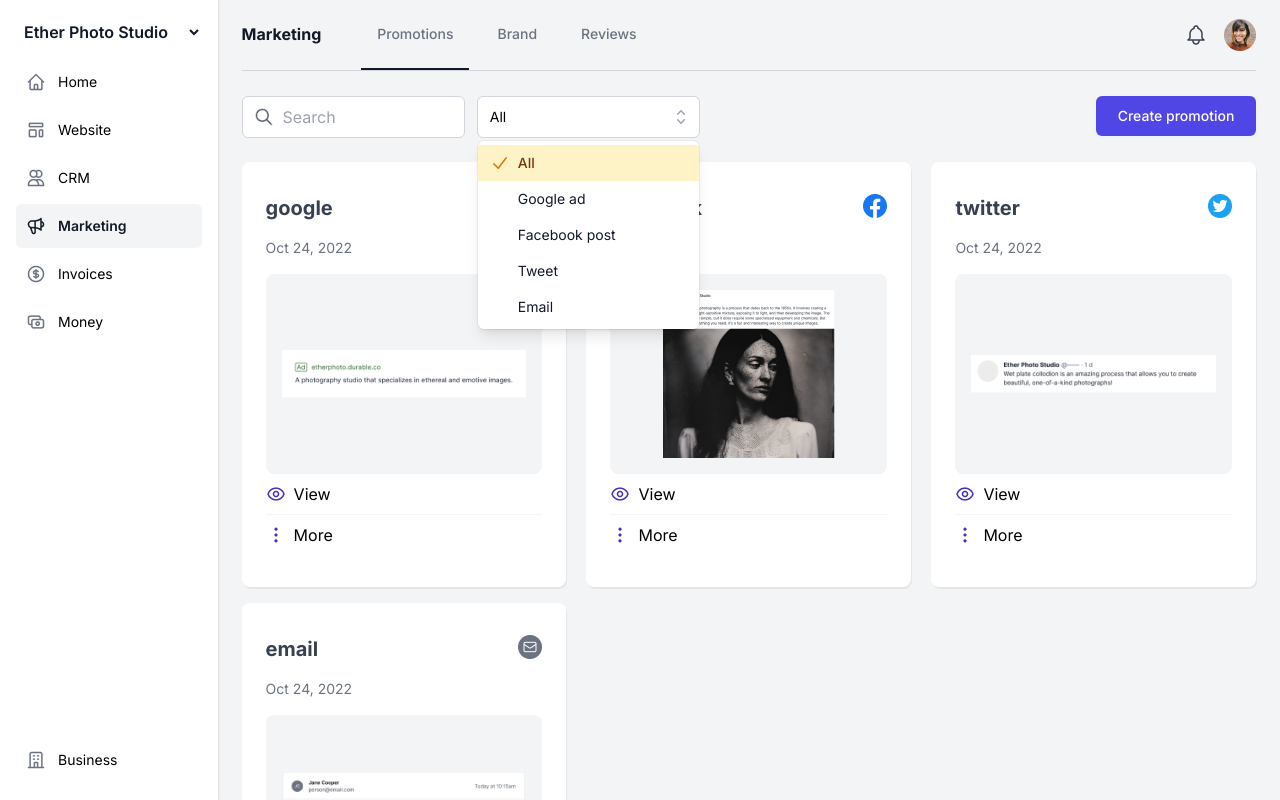
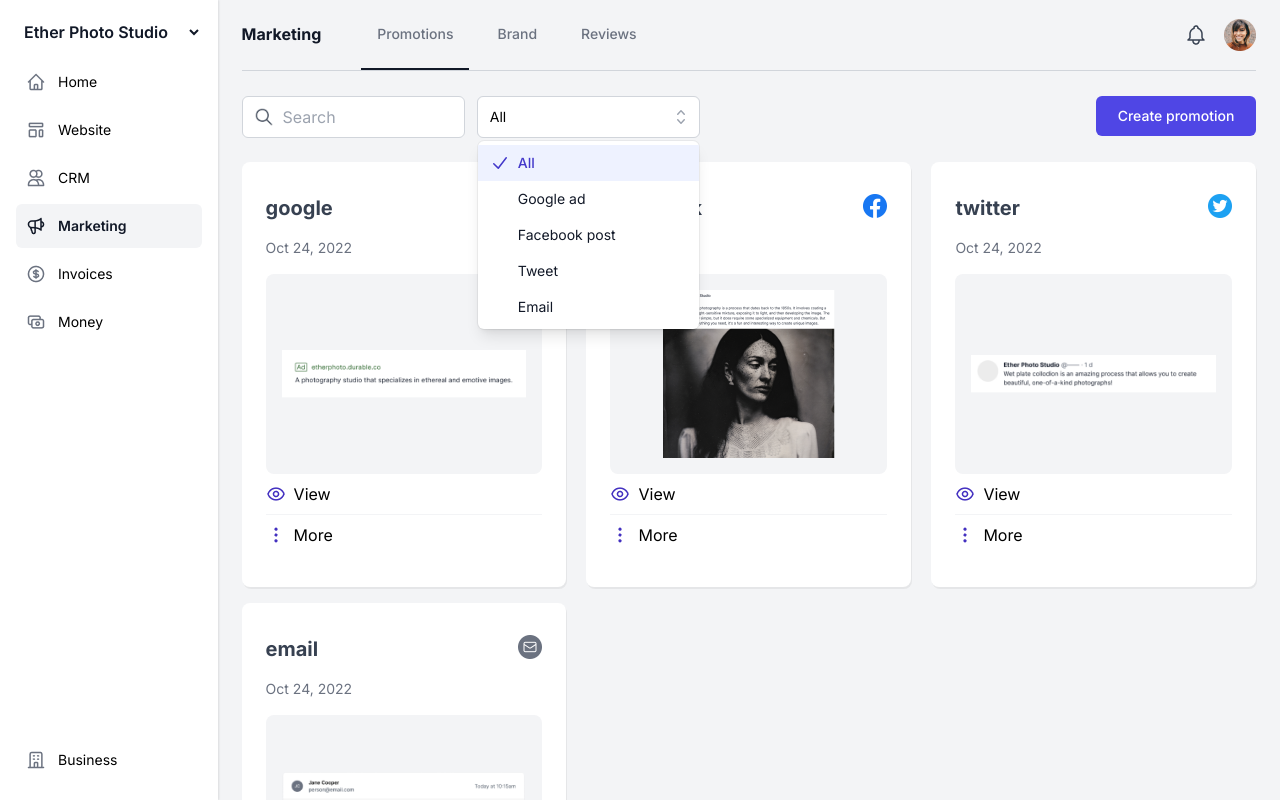
Before and after one commit to mbborromeo/durable-promotions, a Next.js app: page /marketing in a window 1280 px wide. Both pictures are taken after a click on the button "All". Shown: the top 800 px of the page. Built offline with nearby package versions, Linux system fonts and the light colour scheme.

Commit message:
dropdown filter color and bg

```diff
--- a/src/components/DropDown/DropDown.js
+++ b/src/components/DropDown/DropDown.js
@@ -37,7 +37,7 @@ const DropDown = ({ options, selectedIndex, handleOnChange }) => {
                   key={optionIdx}
                   className={({ active }) =>
                     `relative cursor-default select-none py-2 pl-10 pr-4 ${
-                      active ? "bg-amber-100 text-amber-900" : "text-gray-900"
+                      active ? "bg-indigo-50 text-indigo-700" : "text-gray-900"
                     }`
                   }
                   value={option}
@@ -52,7 +52,7 @@ const DropDown = ({ options, selectedIndex, handleOnChange }) => {
                         {option.name}
                       </span>
                       {selected ? (
-                        <span className="absolute inset-y-0 left-0 flex items-center pl-3 text-amber-600">
+                        <span className="absolute inset-y-0 left-0 flex items-center pl-3 text-indigo-700">
                           <CheckIcon className="h-5 w-5" aria-hidden="true" />
                         </span>
                       ) : null}
```
